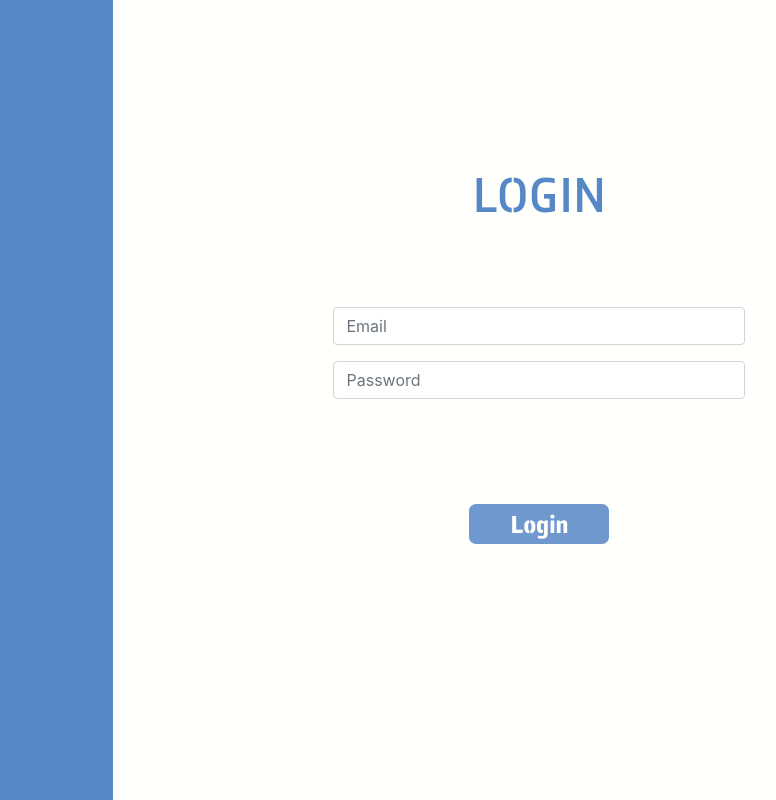
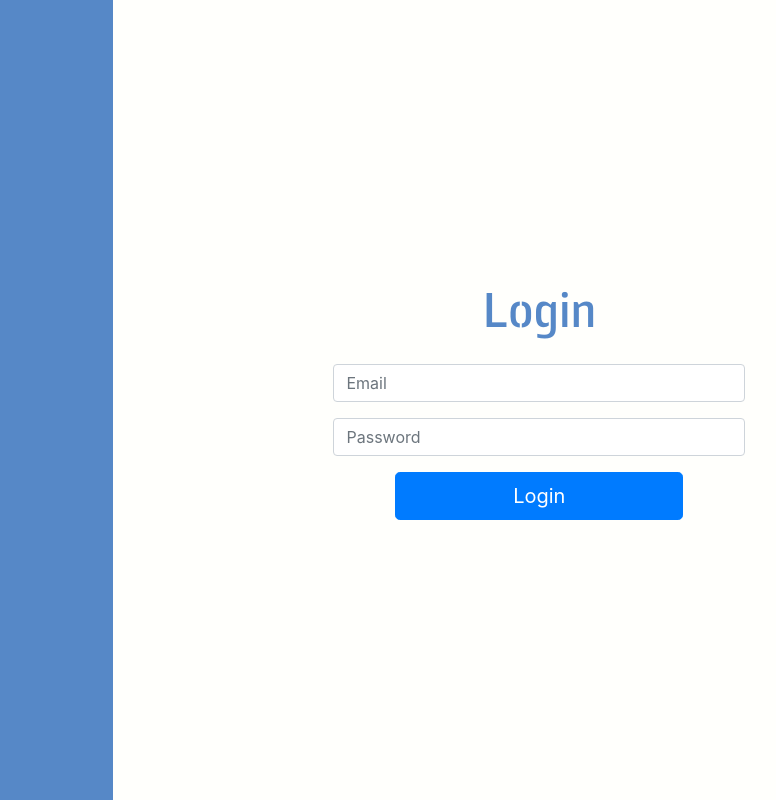
Before and after one commit to rocha1202/ProjectPOO, a plain HTML site: page html/login.html in a window 1280 px wide. Shown: the full height of the page, 314-1090 px from the left. Drawn offline with nearby package versions, Linux system fonts and the light colour scheme.

Commit message:
correções

```diff
--- a/css/login.css
+++ b/css/login.css
@@ -40,11 +40,9 @@ img {
 
 .text-login {
   color: var(--blue);
-  width: 100%;
   text-align: center;
   font-size: 50px;
-  margin-top: 20%;
-  margin-bottom: 10%;
+
   font-family: "PortoSansStencilRegular";
 }
 
@@ -71,8 +69,7 @@ img {
 }
 
 .btn {
-  margin-top: 10%;
-  width: 100%;
+  width: 35%;
 }
 
 .btn_login {
--- a/css/profile.css
+++ b/css/profile.css
@@ -48,6 +48,25 @@ a:hover {
     color: #C94E23;
 }
 
+span,a {
+    font-size: 18px;
+    font-family: "PortoSansRegular";
+
+}
+.text-login{
+    font-size: 50px;
+    font-family: "PortoSansStencilBold";
+}
+.text-login.conquistas{
+    font-size: 30px;
+    font-family: "PortoSansRegular";
+}
+button {
+    color: var(--blue);
+    text-align: center;
+    font-size: 18px;
+    font-family: "PortoSansStencilRegular";
+  }
 .prize-image {
     margin: 30px;
 }
@@ -83,6 +102,7 @@ a:hover {
 .avatar-image:hover .avatar-hover-image {
     display: block;
 }
+
 .avatar-container {
     position: relative;
 }
--- a/html/login.html
+++ b/html/login.html
@@ -1,14 +1,12 @@
 <!DOCTYPE html>
 <html lang="en">
+
 <head>
   <meta charset="UTF-8" />
   <meta name="viewport" content="width=device-width, initial-scale=1.0" />
   <title>Minha Página</title>
   <!-- Adicionando Bootstrap CSS -->
-    <link
-      rel="stylesheet"
-      href="https://stackpath.bootstrapcdn.com/bootstrap/4.5.2/css/bootstrap.min.css"
-    />
+  <link rel="stylesheet" href="https://stackpath.bootstrapcdn.com/bootstrap/4.5.2/css/bootstrap.min.css" />
   <link rel="stylesheet" href="../css/login.css" />
 </head>
 
@@ -17,9 +15,7 @@
     <div class="row">
       <!-- Lado Azul -->
       <div class="col-md-4 fundo-azul">
-          <div
-            class="d-flex flex-column justify-content-center align-items-center h-100"
-          >
+        <div class="d-flex flex-column justify-content-center align-items-center h-100">
           <!-- Logo -->
           <img src="../img/Logotipo_white.svg" alt="Logo" class="mb-4" />
           <br /><br /><br />
@@ -33,33 +29,16 @@
       </div>
 
       <!-- Lado Branco -->
+      <!-- Lado Branco -->
       <div class="col-md-8 fundo-branco">
-          <div
-            class="d-flex flex-column justify-content-center align-items-center"
-          >
+        <div class="d-flex flex-column justify-content-center align-items-center h-100">
           <!-- Texto de Login -->
-            <h2 class="text-login">LOGIN</h2>
-            <!-- Campo de Email -->
-            <input
-              type="email"
-              class="form-control mb-3 w-50"
-              placeholder="Email"
-            />
-            <!-- Campo de Password -->
-            <input
-              type="password"
-              class="form-control mb-3 w-50"
-              placeholder="Password"
-            />
-            <!-- Botão de Login -->
-            <div class="btn">
-              <button
-                class="btn_login"
-                onclick="window.location.href = '../html/profile.html';"
-              >
-                Login
-              </button>
-            </div>
+          <h2 class="mb-4 text-login">Login</h2>
+
+          <input type="email" class="form-control mb-3 w-50" placeholder="Email">
+          <input type="password" class="form-control mb-3 w-50" placeholder="Password">
+
+          <button class="btn btn-primary btn-lg" onclick="window.location.href = '../html/profile.html'">Login</button>
         </div>
       </div>
     </div>
@@ -68,4 +47,5 @@
   <!-- Adicionando Bootstrap JS (opcional, dependendo do seu uso) -->
   <script src="https://stackpath.bootstrapcdn.com/bootstrap/4.5.2/js/bootstrap.min.js"></script>
 </body>
+
 </html>
```
Also changed, not shown: html/profile.html (+4 -6 lines), html/singup.html (+10 -12 lines), modais/avatares.html (+6 -6 lines), img/avatares/F1.svg, img/avatares/F2.svg, img/avatares/F3.svg, img/avatares/M1.svg, img/avatares/M2.svg, img/avatares/M3.svg. Lines whose indentation alone changed are shown as unchanged.
